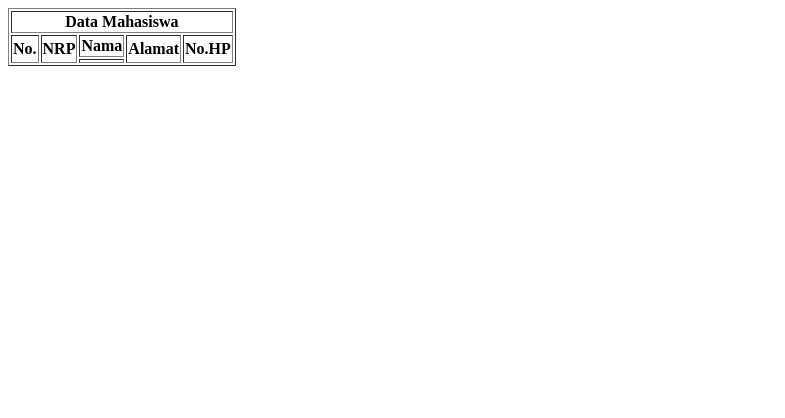
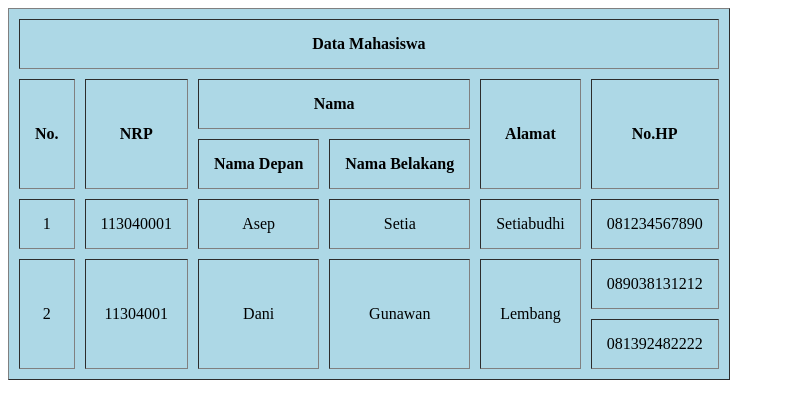
Before and after one commit to jasmine747/itw2025_a_253040036, a plain HTML site: page latihan/latihan2/L2a253040036.html in a window 1280 px wide. Shown: the whole page, without its empty margins (0-785 px from the left). Drawn offline with Linux system fonts and the light colour scheme.

Commit message:
Selesai mengerjakan latihan1

```diff
--- a/latihan/latihan2/L2a253040036.html
+++ b/latihan/latihan2/L2a253040036.html
@@ -3,11 +3,11 @@
 <head>
     <meta charset="UTF-8">
     <meta name="viewport" content="width=device-width, initial-scale=1.0">
-    <title>Document</title>
+    <title>Tabel</title>
 </head>
 <body>
 
-<table border="1">
+<table widht="30%" cellspacing="10" cellpadding="15" border="1" bgcolor="lightblue">
     <tr>
         <th colspan="6">Data Mahasiswa</th>
     </tr>
@@ -19,7 +19,29 @@
         <th rowspan="2">No.HP</th>
     </tr>
     <tr>
-        <th></th>
+        <th>Nama Depan</th>
+        <th>Nama Belakang</th>
+    </tr>
+    <tr>
+        <td align="center">1</td>
+        <td align="center">113040001</td>
+        <td align="center">Asep</td>
+        <td align="center">Setia</td>
+        <td align="center">Setiabudhi</td>
+        <td align="center">081234567890</td>
+    </tr>
+    <tr>
+        <td align="center" rowspan="3">2</td>
+        <td align="center" rowspan="3">11304001</td>
+        <td align="center" rowspan="3">Dani</td>
+        <td align="center" rowspan="3">Gunawan</td>
+        <td align="center" rowspan="3">Lembang</td>
+        <td align="center">089038131212</td>
+    </tr>
+    <tr>
+        <td align="center">081392482222</td>
+    </tr>
+    </tr>
     </tr>
 </table>
 
```
